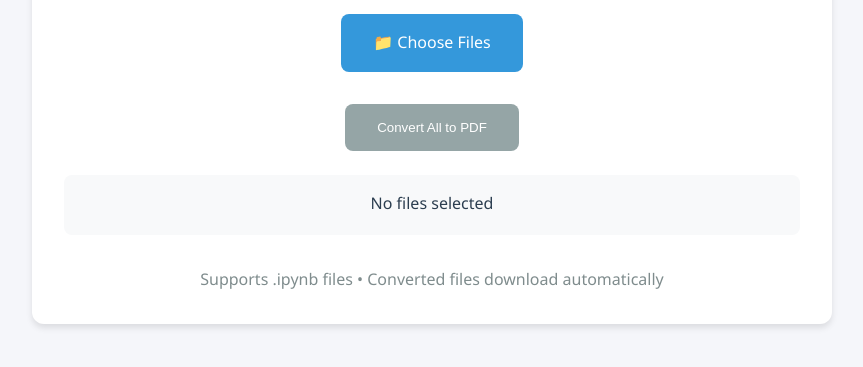
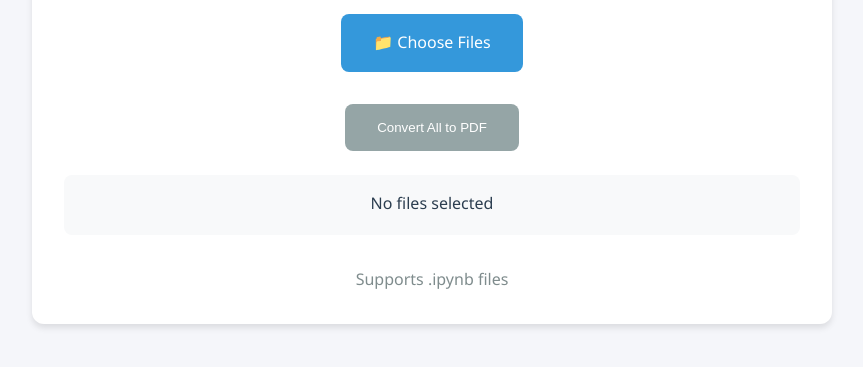
Before and after one commit to mahdialaaaldin/ipynb-to-pdf-converter, a plain HTML site: page index.html in a window 1280 px wide. Shown: the part 133-500 px from the top of the page, without its empty margins (208-1071 px from the left). Drawn offline with nearby package versions, Linux system fonts and the light colour scheme.

Commit message:
Update index.html

```diff
--- a/index.html
+++ b/index.html
@@ -200,7 +200,7 @@
         </div>
 
         <footer>
-            <p>Supports .ipynb files • Converted files download automatically</p>
+            <p>Supports .ipynb files</p>
         </footer>
     </div>
 
```
